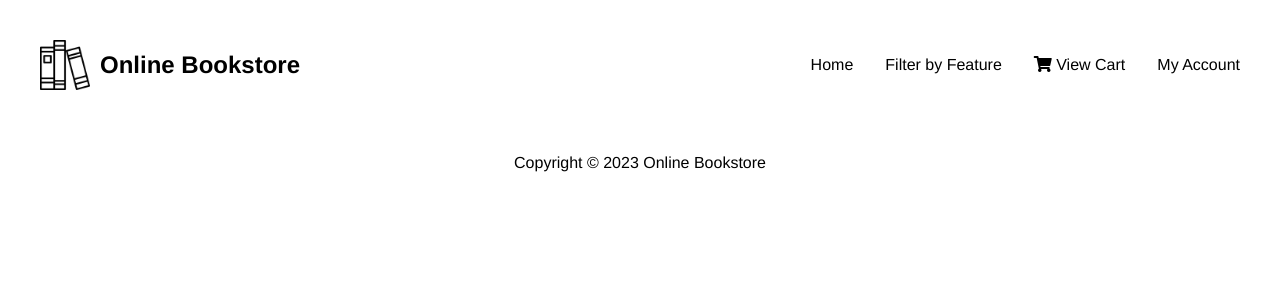
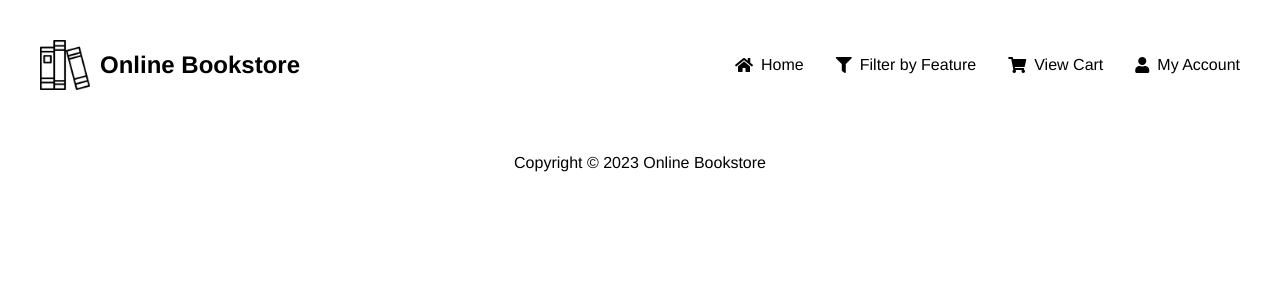
Before and after one commit to kashyapkurmilla/e-Commerce-Docker, a Flask app: page /home in a window 1280 px wide. Shown: the top 300 px of the page. Run offline with Flask 2, Linux system fonts and the light colour scheme; some libraries are stand-ins or nearby versions.

Commit message:
"Updated CSS styles for navigation links and dropdown menu, added font awesome icons to navigation links"

```diff
--- a/templates/index.html
+++ b/templates/index.html
@@ -45,10 +45,29 @@
       text-decoration: none;
       color: #000;
       font-size: 1rem;
+      display: flex;
+      align-items: center;
+      position: relative;
     }
 
-    .nav-link:hover {
-      color: #333;
+    .nav-link i {
+      margin-right: 8px;
+    }
+
+    .nav-link::after {
+      content: '';
+      position: absolute;
+      width: 0;
+      height: 2px;
+      bottom: -3px;
+      left: 50%;
+      background-color: black;
+      transition: width 0.3s, left 0.3s;
+    }
+
+    .nav-link:hover::after {
+      width: 100%;
+      left: 0;
     }
 
     .dropdown {
@@ -136,25 +173,23 @@
         Online Bookstore
       </div>
       <nav class="nav">
-        <a href="#" class="nav-link">Home</a>
+        <a href="#" class="nav-link"><i class="fas fa-home"></i> Home</a>
         <div class="dropdown">
-          <a href="#" class="nav-link">Filter by Feature</a>
+          <a href="#" class="nav-link"><i class="fas fa-filter"></i> Filter by Feature</a>
           <div class="dropdown-content">
-            <a href="#" onclick="filterBooks('all')">View All</a>
-            <a href="#" onclick="filterBooks('paperback')">Paperback</a>
-            <a href="#" onclick="filterBooks('hard cover')">Hard Copy</a>
+            <a href="#" onclick="filterBooks('all')"><i class="fas fa-book"></i> View All</a>
+            <a href="#" onclick="filterBooks('paperback')"><i class="fas fa-book-open"></i> Paperback</a>
+            <a href="#" onclick="filterBooks('hard cover')"><i class="fas fa-book"></i> Hard Copy</a>
           </div>
         </div>
-        <a href="/view_cart" class="nav-link">
-          <i class="fas fa-shopping-cart"></i> View Cart
-        </a>
+        <a href="/view_cart" class="nav-link"><i class="fas fa-shopping-cart"></i> View Cart</a>
         <div class="dropdown">
-          <a href="#" class="nav-link">My Account</a>
+          <a href="#" class="nav-link"><i class="fas fa-user"></i> My Account</a>
           <div class="dropdown-content">
-            <a href="#" onclick="editAccount()">Edit Account</a>
-            <a href="#" onclick="viewAccount()">View Account</a>
-            <a href="#" onclick="viewOrders()">View Orders</a>
-            <a href="#" onclick="logout()">Logout</a>
+            <a href="#" onclick="editAccount()"><i class="fas fa-edit"></i> Edit Account</a>
+            <a href="#" onclick="viewAccount()"><i class="fas fa-user-circle"></i> View Account</a>
+            <a href="#" onclick="viewOrders()"><i class="fas fa-box"></i> View Orders</a>
+            <a href="#" onclick="logout()"><i class="fas fa-sign-out-alt"></i> Logout</a>
           </div>
         </div>
       </nav>
```
Also changed, not shown: other parts of templates/index.html (+25 -7 lines).
